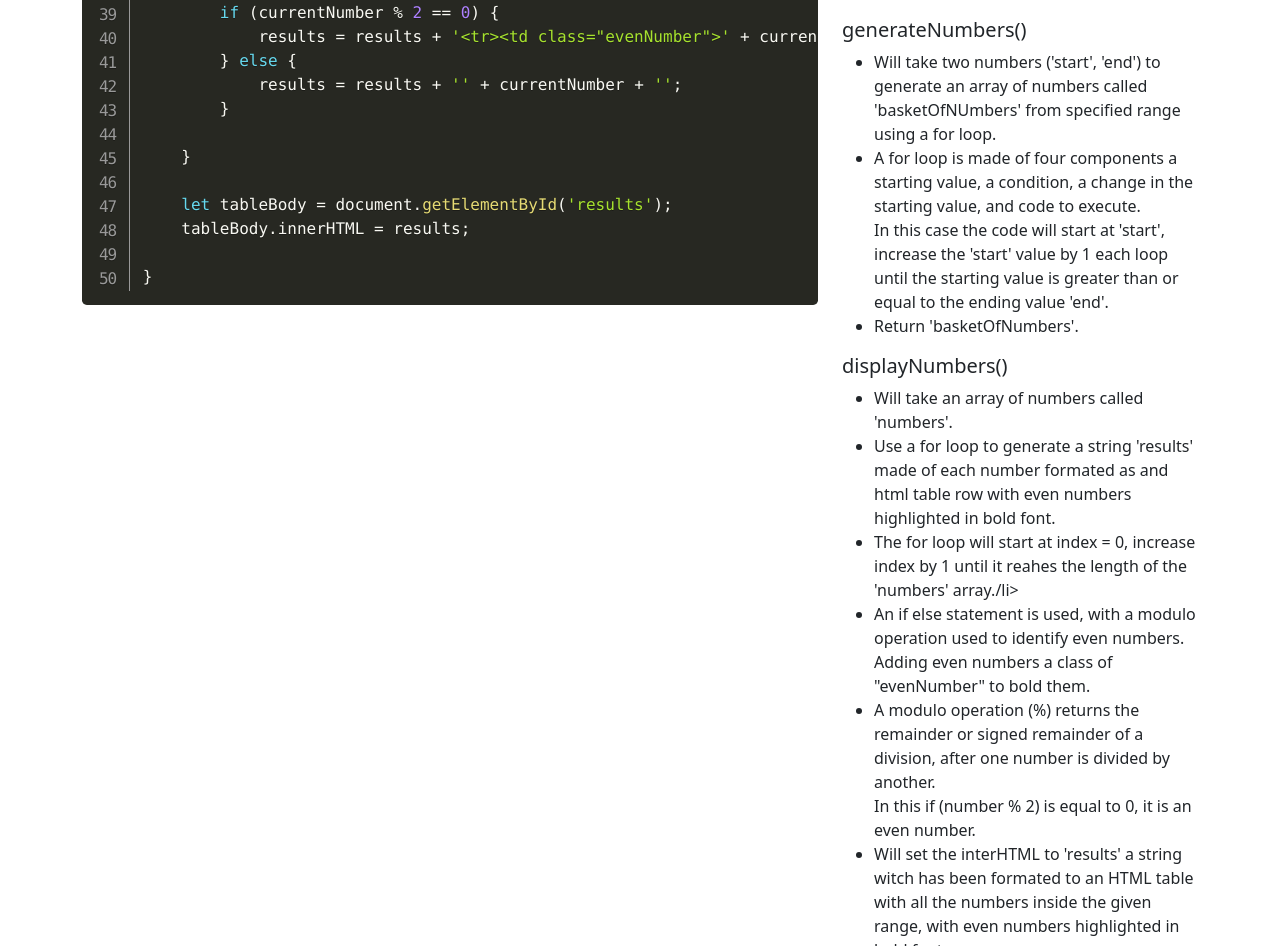
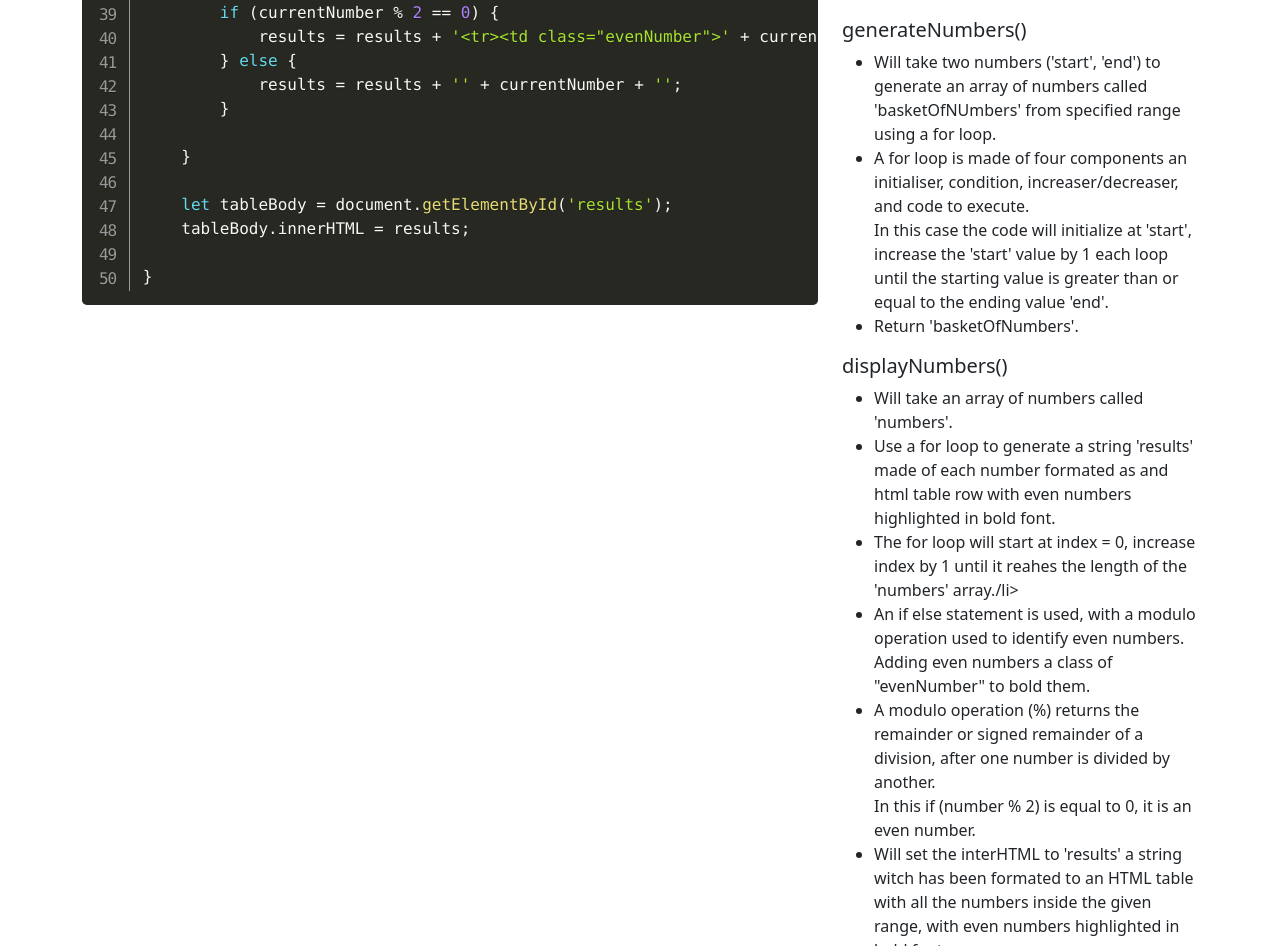
Before and after one commit to brianley99/CountingCruise, a plain HTML site: page code.html in a window 1280 px wide. Shown: the part 1085-2031 px from the top of the page. Drawn offline with nearby package versions, Linux system fonts and the light colour scheme; a web font is replaced by a local one.

Commit message:
upate code explination loop components

```diff
--- a/code.html
+++ b/code.html
@@ -170,9 +170,8 @@ function displayNumbers(numbers) {
                     <li>Will take two numbers ('start', 'end') to generate an array of numbers called 'basketOfNUmbers'
                     from specified range
                     using a for loop.</li>
-                    <li>A for loop is made of four components a starting value, a condition, a change in the starting
-                    value, and code to
-                    execute. <br>In this case the code will start at 'start', increase the 'start' value by 1 each loop
+                    <li>A for loop is made of four components an initialiser, condition, increaser/decreaser, and code to
+                    execute. <br>In this case the code will initialize at 'start', increase the 'start' value by 1 each loop
                     until the starting value
                     is greater than or equal to the ending value 'end'.</li>
                     <li>Return 'basketOfNumbers'.</li>
```
